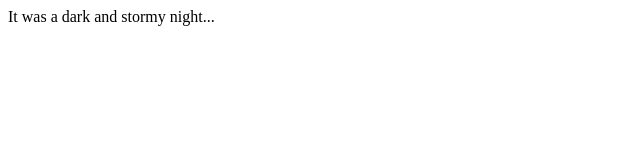
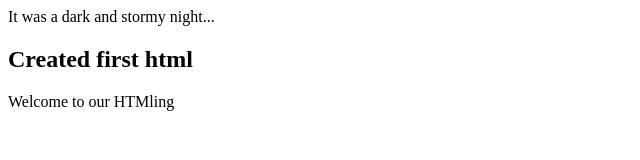
Before and after one commit to myisha82/fireside-story, a plain HTML site: page index.html in a window 1280 px wide. Shown: the whole page, without its empty margins (0-640 px from the left). Drawn offline with Linux system fonts and the light colour scheme.

Commit message:
added 2 lines of code

```diff
--- a/index.html
+++ b/index.html
@@ -1,5 +1,7 @@
 <html>
   <body>
     <p>It was a dark and stormy night...</p>
+    <h2>Created first html</h2>
+    <p>Welcome to our HTMling</p>
   </body>
 </html>
```
